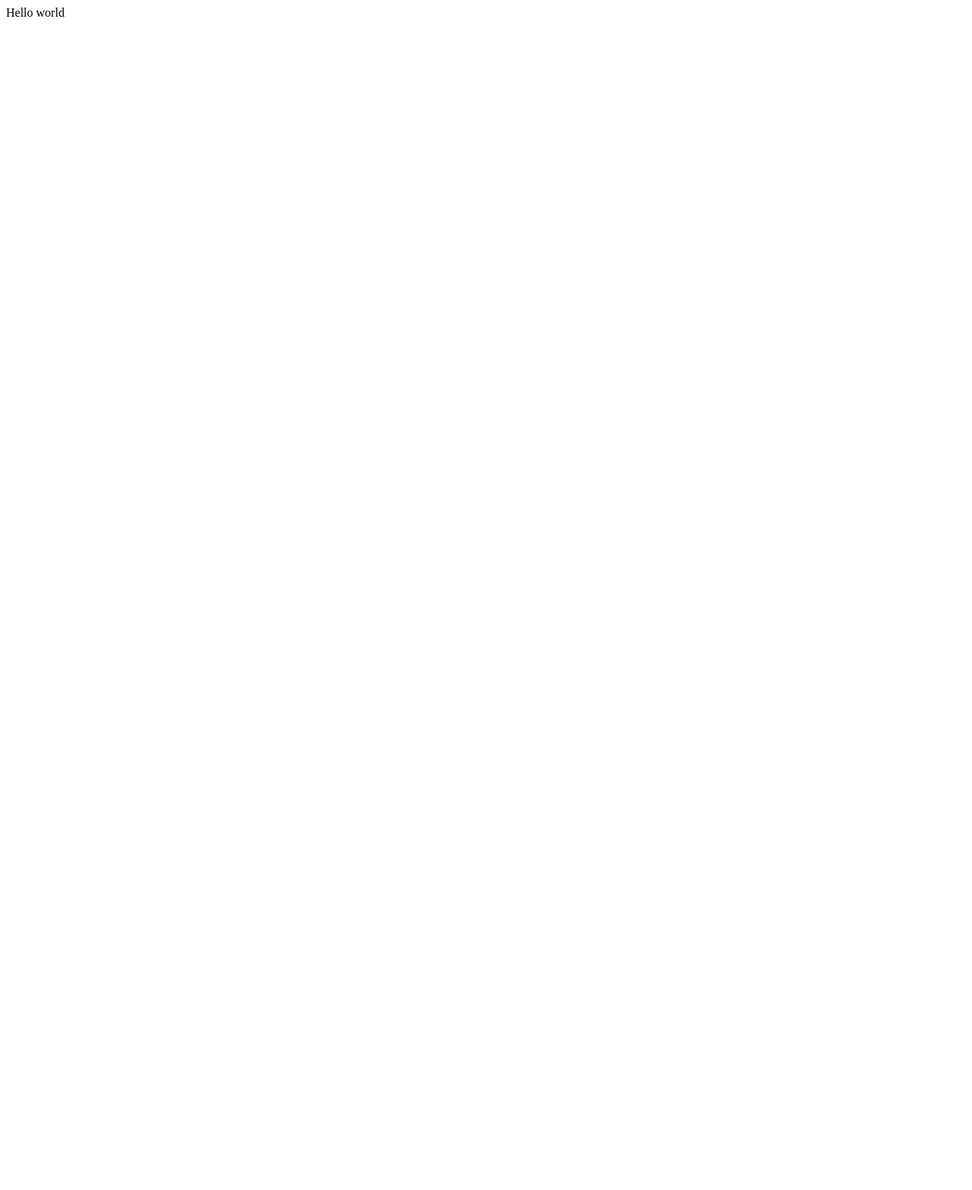
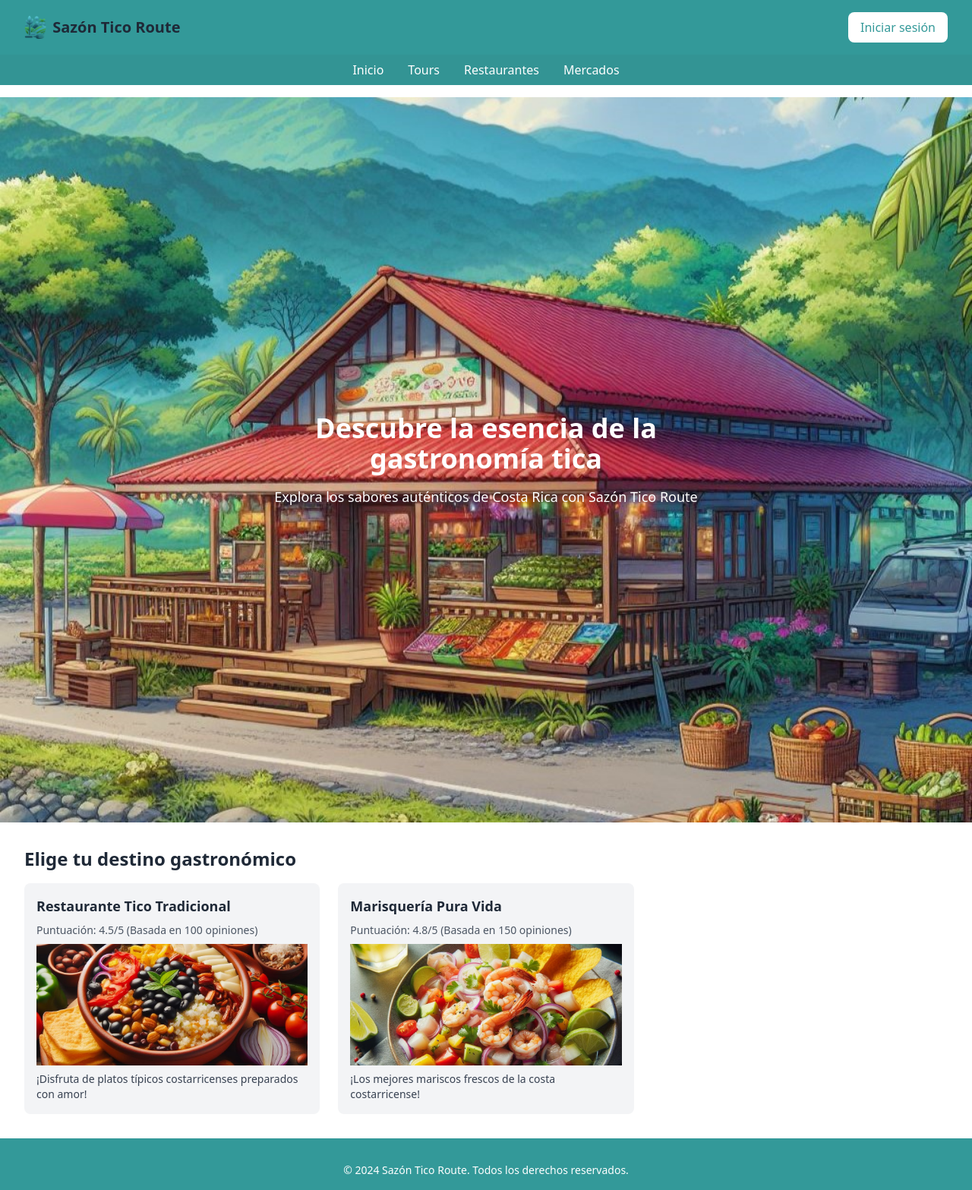
Before and after one commit to KyMilkk/KyMilkk.github.io, a plain HTML site: page index.html in a window 1280 px wide. Shown: the whole page at 76% size. Before the commit the page ends 800 px from the top, so only its background shows below. Drawn offline with nearby package versions, Linux system fonts and the light colour scheme.

Commit message:
Segundo commit

```diff
--- a/index.html
+++ b/index.html
@@ -1,16 +1,97 @@
 <!DOCTYPE html>
-<html>
+<html lang="es">
 
 <head>
-  <meta charset="utf-8">
-  <meta name="viewport" content="width=device-width">
-  <title>Sazón Tico Route</title>
-  <link href="style.css" rel="stylesheet" type="text/css" />
+    <meta charset="UTF-8">
+    <meta name="viewport" content="width=device-width, initial-scale=1.0">
+    <title>Sazón Tico Route</title>
+    <link href="https://cdn.jsdelivr.net/npm/tailwindcss@2.2.16/dist/tailwind.min.css" rel="stylesheet">
+    <style>
+        /* Custom styles */
+        /* Header background color */
+        header {
+            background-color: rgba(0, 128, 128, 0.8); /* Cambiado a color azul verdoso con transparencia */
+        }
+        /* Botón de Iniciar Sesión */
+        .btn-iniciar-sesion {
+            background-color: #FFFFFF; /* Blanco */
+            color: rgba(0, 128, 128, 0.8); /* Cambiado a color azul verdoso con transparencia */
+        }
+        /* Navbar background color */
+        nav {
+            background-color: rgba(0, 122, 122, 0.8); /* Azul verdoso con transparencia */
+        }
+        /* Footer background color */
+        footer {
+            background-color: rgba(0, 128, 128, 0.8); /* Azul verdoso con transparencia */
+        }
+        /* Custom styles */
+    </style>
 </head>
 
-<body>
-  Hello world
-  <script src="script.js"></script>
+<body class="bg-white text-gray-800">
+    <!-- Header -->
+    <header class="py-4 px-8 flex items-center justify-between">
+        <div class="flex items-center">
+            <img src="images/Logo.png" alt="Sazón Tico Route" class="h-8 mr-2">
+            <h1 class="text-xl font-bold">Sazón Tico Route</h1>
+        </div>
+        <div>
+            <button class="btn-iniciar-sesion py-2 px-4 rounded-lg">Iniciar sesión</button>
+        </div>
+    </header>
+
+    <!-- Navbar -->
+    <nav class="py-2 px-8 mb-4">
+        <ul class="flex justify-center">
+            <li class="mx-4"><a href="#" class="text-white hover:underline">Inicio</a></li>
+            <li class="mx-4"><a href="#" class="text-white hover:underline">Tours</a></li>
+            <li class="mx-4"><a href="#" class="text-white hover:underline">Restaurantes</a></li>
+            <li class="mx-4"><a href="#" class="text-white hover:underline">Mercados</a></li>
+        </ul>
+    </nav>
+
+    <!-- Hero section with image and text -->
+    <section class="relative">
+        <img src="images/Banner.jpg" alt="Plato típico costarricense" class="w-full h-auto">
+        <div class="absolute top-1/2 left-1/2 transform -translate-x-1/2 -translate-y-1/2 text-center">
+            <h2 class="text-4xl font-bold text-white mb-4">Descubre la esencia de la gastronomía tica</h2>
+            <p class="text-lg text-white">Explora los sabores auténticos de Costa Rica con Sazón Tico Route</p>
+        </div>
+    </section>
+
+    <!-- Section for restaurant selection -->
+    <section class="py-8 px-8">
+        <h2 class="text-2xl font-bold mb-4">Elige tu destino gastronómico</h2>
+        <div class="grid grid-cols-1 md:grid-cols-2 lg:grid-cols-3 gap-6">
+            <!-- Ejemplo de tarjeta de restaurante -->
+            <div class="bg-gray-100 rounded-lg p-4">
+                <h3 class="text-lg font-semibold mb-2">Restaurante Tico Tradicional</h3>
+                <p class="text-sm text-gray-600 mb-2">Puntuación: 4.5/5 (Basada en 100 opiniones)</p>
+                <img src="images/Plato1.jpg" alt="Restaurante Tico Tradicional" class="w-full h-40 object-cover mb-2">
+                <p class="text-sm text-gray-700">¡Disfruta de platos típicos costarricenses preparados con amor!</p>
+            </div>
+            <!-- Ejemplo de otra tarjeta de restaurante -->
+            <div class="bg-gray-100 rounded-lg p-4">
+                <h3 class="text-lg font-semibold mb-2">Marisquería Pura Vida</h3>
+                <p class="text-sm text-gray-600 mb-2">Puntuación: 4.8/5 (Basada en 150 opiniones)</p>
+                <img src="images/Plato2.jpg" alt="Marisquería Pura Vida" class="w-full h-40 object-cover mb-2">
+                <p class="text-sm text-gray-700">¡Los mejores mariscos frescos de la costa costarricense!</p>
+            </div>
+            <!-- Agrega más tarjetas de restaurantes según sea necesario -->
+        </div>
+    </section>
+
+    <!-- Footer -->
+    <footer class="py-4 px-8 text-center">
+        <ul class="flex justify-center mb-4">
+            <li class="mx-4"><a href="#" class="text-white hover:text-gray-300"><i class="fab fa-facebook"></i></a></li>
+            <li class="mx-4"><a href="#" class="text-white hover:text-gray-300"><i class="fab fa-twitter"></i></a></li>
+            <li class="mx-4"><a href="#" class="text-white hover:text-gray-300"><i class="fab fa-instagram"></i></a></li>
+        </ul>
+        <p class="text-sm text-white">© 2024 Sazón Tico Route. Todos los derechos reservados.</p>
+    </footer>
+
 </body>
 
 </html>
--- a/style.css
+++ /dev/null
@@ -1,4 +0,0 @@
-html {
-    height: 100%;
-    width: 100%;
-  }
```
Also changed, not shown: images/Banner.jpg (added), images/Icon.png (added), images/Logo.jpg (added), images/Logo.png (added), images/Plato1.jpg (added), images/Plato2.jpg (added), images/image1.jpg (added), 2 other files.
